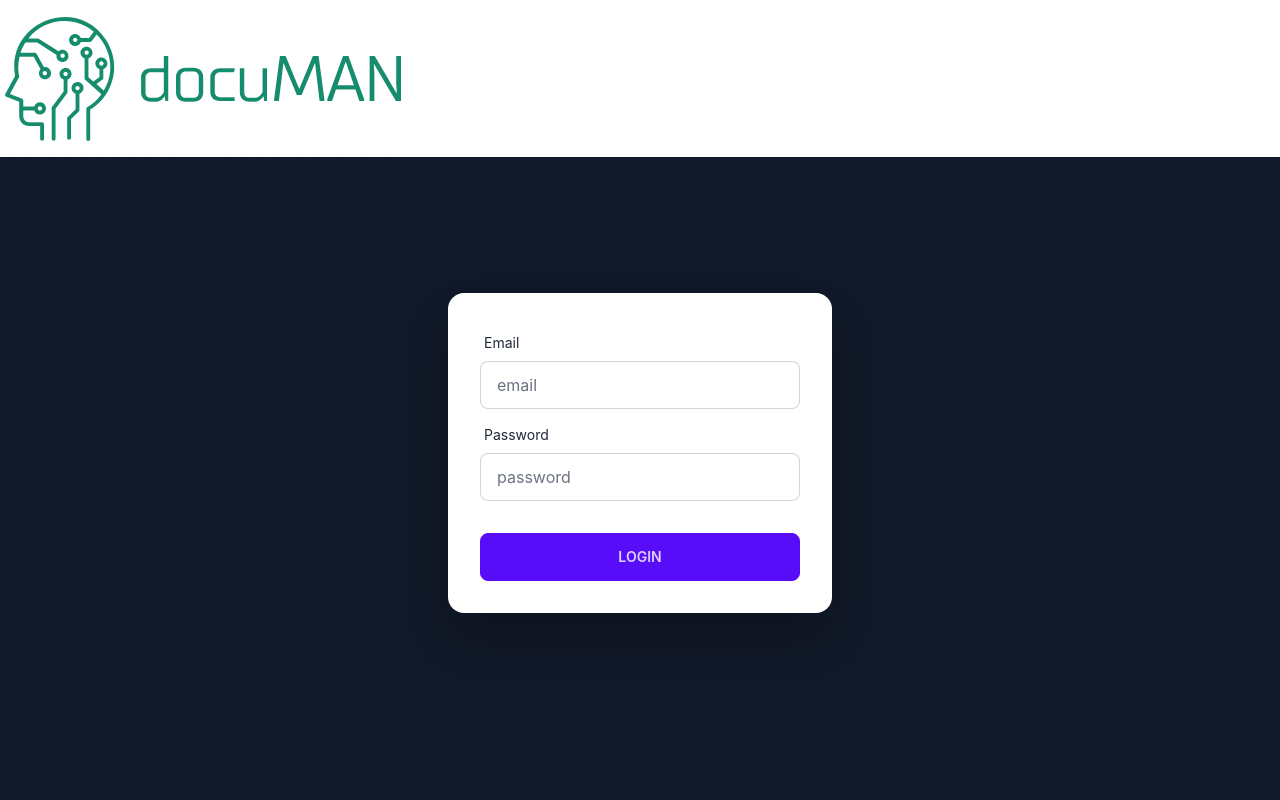
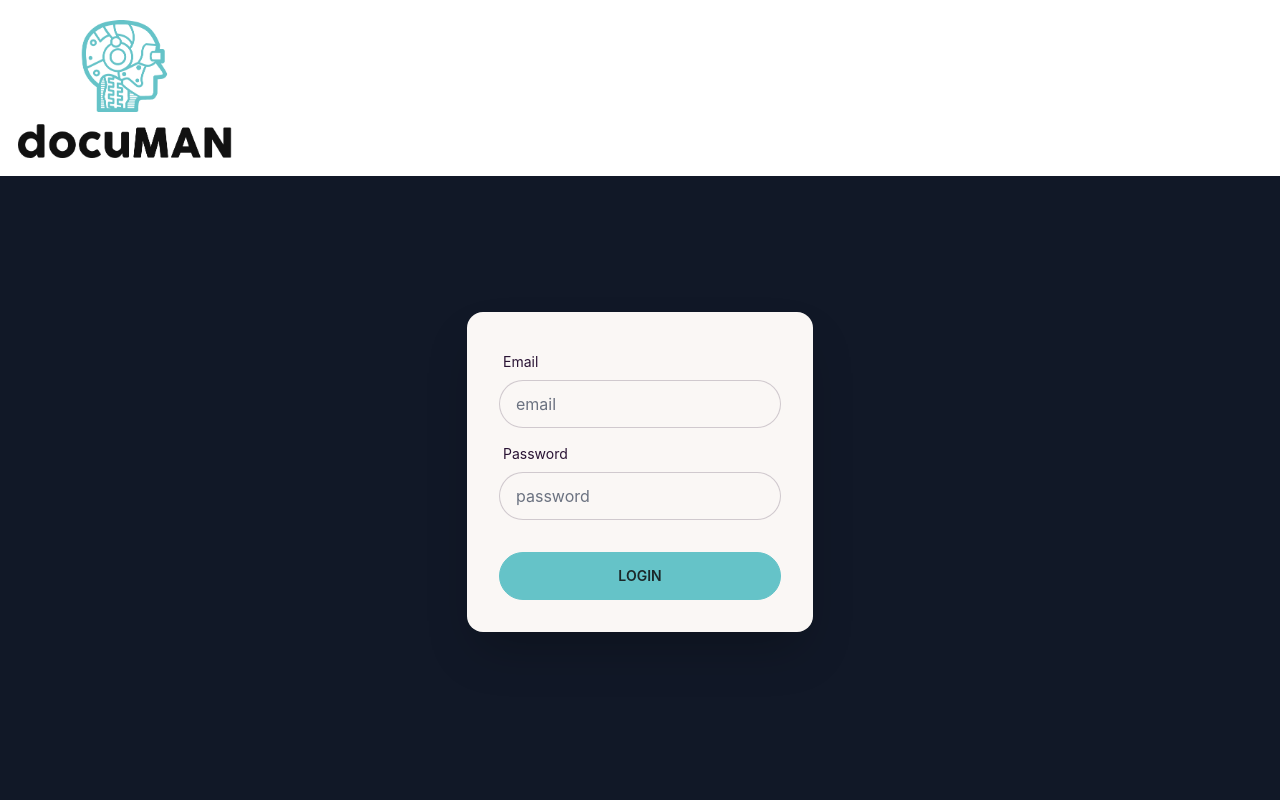
Before and after one commit to munichdeveloper/documan-journal-react-fe, a React (Create React App) app: page /#/login in a window 1280 px wide. Shown: the top 800 px of the page. Built offline with nearby package versions, Linux system fonts and the light colour scheme.

Commit message:
improved look and feel

```diff
--- a/src/Layout.js
+++ b/src/Layout.js
@@ -15,14 +15,16 @@ const Layout = ({ children }) => {
 
 
     return (
-        <>
-         {location.pathname === '/login' && <img src={logo} alt="docuMAN_logo"></img>}
+        <div style={{ backgroundColor: "white" }}>
+            {location.pathname === '/login' && <img src={logo} alt="docuMAN_logo" style={{
+                height: "11rem"
+            }}></img>}
 
             {location.pathname !== '/login' && <div style={{
-                    "position": "fixed",
-                    "backgroundColor": "white",
-                    "zIndex": "1",
-                    "width": "100%"
+                "position": "fixed",
+                "backgroundColor": "white",
+                "zIndex": "1",
+                "width": "100%"
             }}>
 
                 <ul className="menu menu-horizontal">
@@ -52,16 +54,15 @@ const Layout = ({ children }) => {
             </div>}
 
 
-            <div className="relative isolate bg-gray-900 h-full pt-20">
+            <div className="relative isolate bg-gray-900 h-screen pt-20">
                 <div className="mx-auto px-6 lg:px-8 pt-10">
                     <div className="mx-auto gap-x-8 gap-y-16 lg:max-w-none m-0">
                         {children}
                     </div>
                 </div>
 
-
             </div>
-        </>
+        </div>
     );
 }
 
--- a/src/components/Home.js
+++ b/src/components/Home.js
@@ -20,7 +20,7 @@ const Home = () => {
     return (
         <Layout>
             <ToastContainer
-                position="top-center"
+                position="top-middle"
                 autoClose={5000}
                 hideProgressBar={false}
                 newestOnTop={false}
--- a/src/components/Login.js
+++ b/src/components/Login.js
@@ -44,7 +44,11 @@ const Login = () => {
                 theme="dark"
             />
             <form onSubmit={login} method="post">
-                <div className="min-h-screen">
+                <div className="min-h-screen" style={{
+                    display: "flex",
+                    justifyContent: "center",
+                    alignItems: "flex-start"
+                }}>
 
                     <div className="hero-content flex-col lg:flex-row-reverse">
                         <div className="card flex-shrink-0 w-full max-w-sm shadow-2xl bg-base-100">
--- a/tailwind.config.js
+++ b/tailwind.config.js
@@ -1,7 +1,10 @@
 /** @type {import('tailwindcss').Config} */
 module.exports = {
   daisyui: {
-    themes: ["light"]
+    themes: ["cupcake"],
+    darkTheme: "dark",
+    base: true,
+    styled: true
   },
   content: [
     './src/**/*.{js,ts,jsx,tsx,mdx}',
```
Also changed, not shown: src/logo.png, src/logo.svg (deleted).
